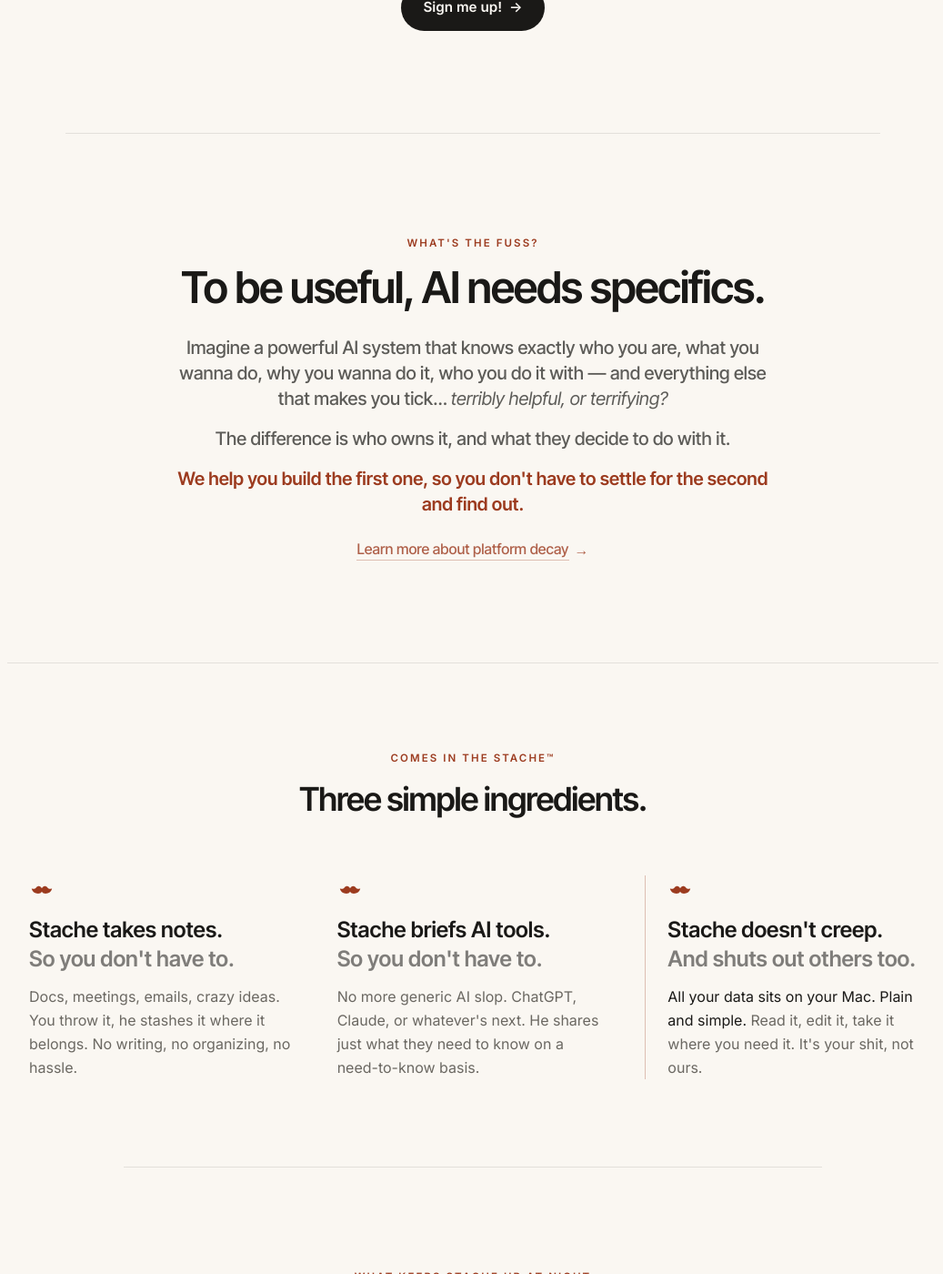
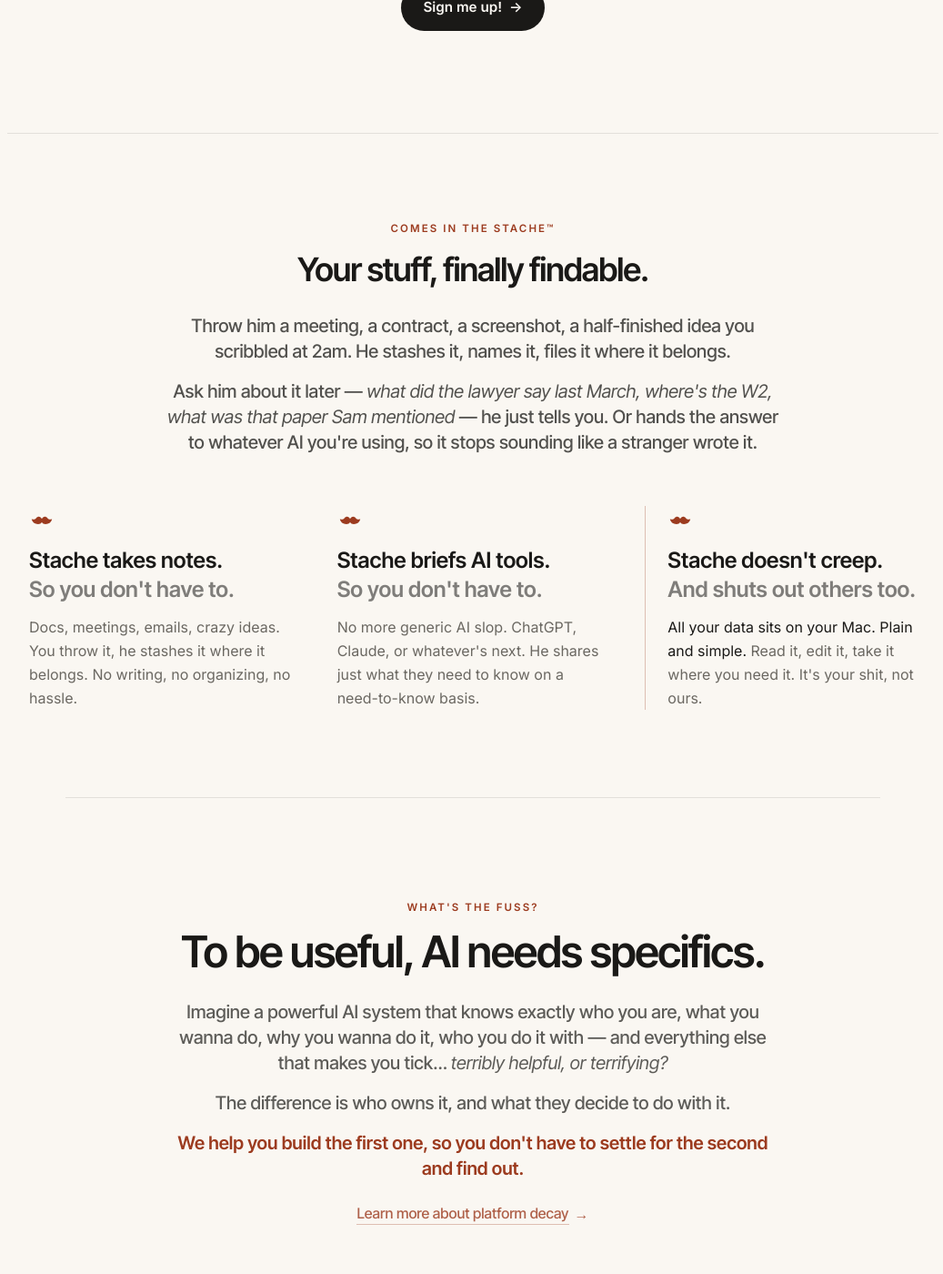
Before and after one commit to bedrocksci/myshit.ai, a Jekyll site: the page built from index.md, in a window 1280 px wide and 1400 px high, scrolled down 573 px. Shown: the whole window at 91% size, without its empty margins (120-1157 px from the left). Built offline with Jekyll 4.4.1, drawn with Linux system fonts in a browser that asks for light colours; nearby versions of some CDN libraries.

Commit message:
Homepage: lead with capability, demote sovereignty argument
The site was front-loading the sovereignty case before telling visitors
what Stache actually does for them. Reorder so the capability beat
("Comes in the Stache") sits right after the hero, ahead of the
"What's the fuss" philosophical argument and "What keeps Stache up at
night" decay receipts.

Also rewrites the capability section's headline + adds a plain-English
lead-in: "Your stuff, finally findable" with two short paragraphs
covering capture, recall, and AI-briefing in concrete user voice
(meeting/contract/screenshot/2am idea; lawyer/W2/Sam's paper). The
existing three cards remain underneath as the elaboration.

Average visitors don't arrive worried about data sovereignty — they
arrive wanting to know what the product does. Capability earns
attention; sovereignty earns trust. Order matches.

Co-Authored-By: Claude Opus 4.7 (1M context) <noreply@anthropic.com>

```diff
--- a/index.md
+++ b/index.md
@@ -68,42 +68,21 @@ classification: public
   </details>
 </section>
 
-<!-- What's the fuss? -->
-<section class="mx-auto max-w-4xl px-6 py-20 md:py-28 border-t border-ink/10">
-  <div class="text-center">
-    <p class="font-sans text-[0.72rem] font-semibold tracking-[0.18em] uppercase text-rust">
-      What's the fuss?
-    </p>
-    <h2 class="mt-4 font-serif font-semibold text-ink leading-[1.1] display-tight text-[2rem] md:text-5xl">
-      To be useful, AI needs specifics.
+<!-- Comes in the Stache -->
+<section class="mx-auto max-w-5xl px-6 py-20 md:py-24 border-t border-ink/10">
+  <div class="text-center mb-12 md:mb-14">
+    <p class="font-sans text-[0.72rem] font-semibold tracking-[0.18em] uppercase text-rust">Comes in the Stache&trade;</p>
+    <h2 class="mt-4 font-serif font-semibold text-ink leading-[1.1] display-tight text-[1.8rem] md:text-4xl">
+      Your stuff, finally findable.
     </h2>
-    <div class="mt-7 font-serif text-lg md:text-xl text-ink/70 max-w-2xl mx-auto leading-relaxed space-y-4">
+    <div class="mt-7 font-serif text-lg md:text-xl text-ink/75 max-w-2xl mx-auto leading-relaxed space-y-4">
       <p>
-        Imagine a powerful AI system that knows exactly who you are, what you wanna do, why you wanna do it, who you do it with — and everything else that makes you tick… <em class="italic">terribly helpful, or terrifying?</em>
+        Throw him a meeting, a contract, a screenshot, a half-finished idea you scribbled at 2am. He stashes it, names it, files it where it belongs.
       </p>
       <p>
-        The difference is who owns it, and what they decide to do with it.
-      </p>
-      <p class="text-rust font-semibold">
-        We help you build the first one, so you don't have to settle for the second and find out.
-      </p>
-      <p class="!mt-5">
-        <a href="#decay" class="inline-flex items-center gap-1.5 text-rust/80 hover:text-rust text-base font-medium transition-colors group">
-          <span class="border-b border-rust/30 group-hover:border-rust">Learn more about platform decay</span>
-          <span class="transition-transform group-hover:translate-x-0.5" aria-hidden="true">→</span>
-        </a>
+        Ask him about it later &mdash; <em>what did the lawyer say last March, where's the W2, what was that paper Sam mentioned</em> &mdash; he just tells you. Or hands the answer to whatever AI you're using, so it stops sounding like a stranger wrote it.
       </p>
     </div>
-  </div>
-</section>
-
-<!-- Comes in the Stache -->
-<section class="mx-auto max-w-5xl px-6 py-20 md:py-24 border-t border-ink/10">
-  <div class="text-center mb-14 md:mb-16">
-    <p class="font-sans text-[0.72rem] font-semibold tracking-[0.18em] uppercase text-rust">Comes in the Stache&trade;</p>
-    <h2 class="mt-4 font-serif font-semibold text-ink leading-[1.1] display-tight text-[1.8rem] md:text-4xl">
-      Three simple ingredients.
-    </h2>
   </div>
   <div class="grid md:grid-cols-3 gap-12 md:gap-10">
     <div class="group cursor-default">
@@ -135,6 +114,35 @@ classification: public
   </div>
 </section>
 
+<!-- What's the fuss? -->
+<section class="mx-auto max-w-4xl px-6 py-20 md:py-28 border-t border-ink/10">
+  <div class="text-center">
+    <p class="font-sans text-[0.72rem] font-semibold tracking-[0.18em] uppercase text-rust">
+      What's the fuss?
+    </p>
+    <h2 class="mt-4 font-serif font-semibold text-ink leading-[1.1] display-tight text-[2rem] md:text-5xl">
+      To be useful, AI needs specifics.
+    </h2>
+    <div class="mt-7 font-serif text-lg md:text-xl text-ink/70 max-w-2xl mx-auto leading-relaxed space-y-4">
+      <p>
+        Imagine a powerful AI system that knows exactly who you are, what you wanna do, why you wanna do it, who you do it with — and everything else that makes you tick… <em class="italic">terribly helpful, or terrifying?</em>
+      </p>
+      <p>
+        The difference is who owns it, and what they decide to do with it.
+      </p>
+      <p class="text-rust font-semibold">
+        We help you build the first one, so you don't have to settle for the second and find out.
+      </p>
+      <p class="!mt-5">
+        <a href="#decay" class="inline-flex items-center gap-1.5 text-rust/80 hover:text-rust text-base font-medium transition-colors group">
+          <span class="border-b border-rust/30 group-hover:border-rust">Learn more about platform decay</span>
+          <span class="transition-transform group-hover:translate-x-0.5" aria-hidden="true">→</span>
+        </a>
+      </p>
+    </div>
+  </div>
+</section>
+
 <!-- What keeps Stache up at night -->
 <section id="decay" class="mx-auto max-w-3xl px-6 py-20 md:py-28 border-t border-ink/10 scroll-mt-8">
   <div class="text-center mb-10 md:mb-12">
```
